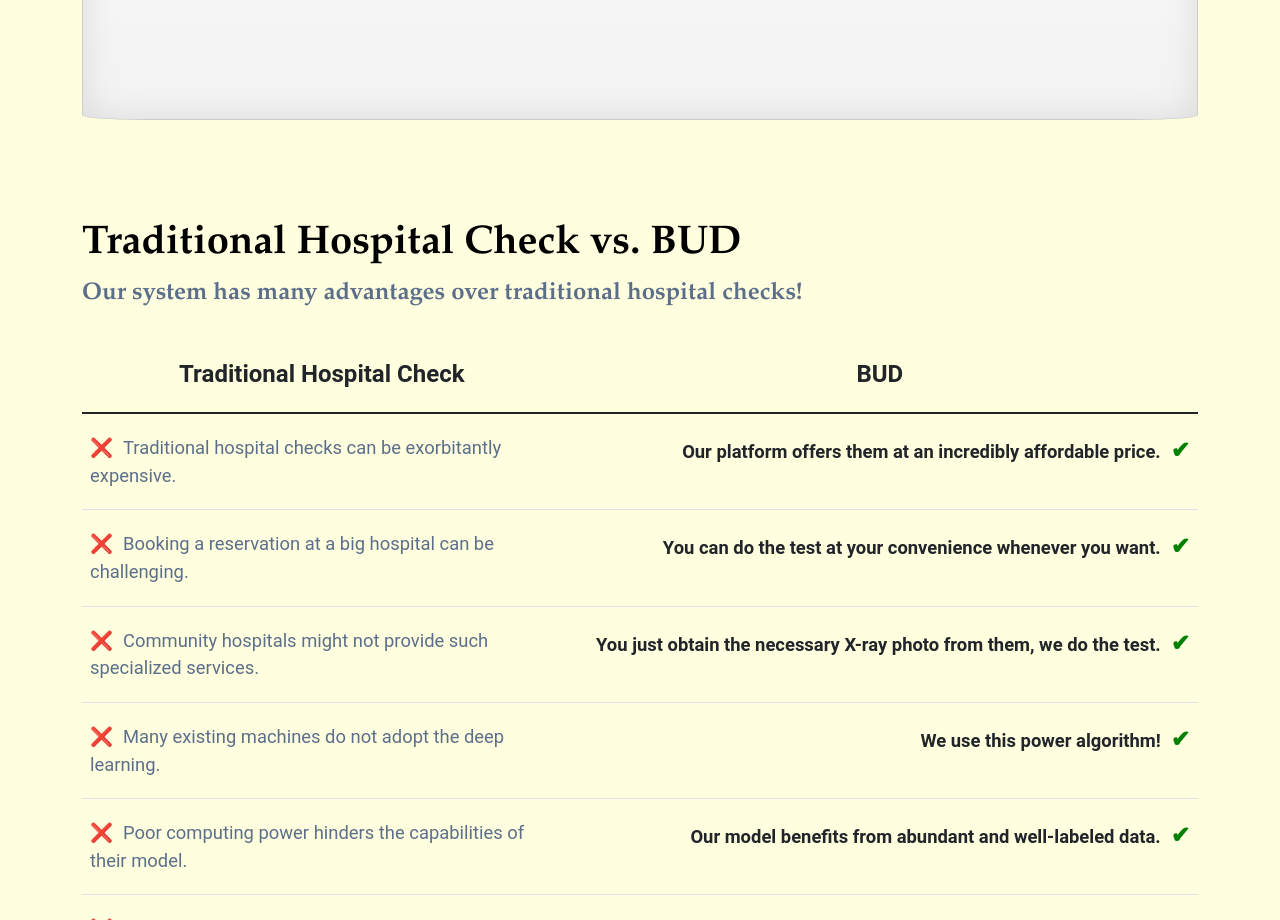
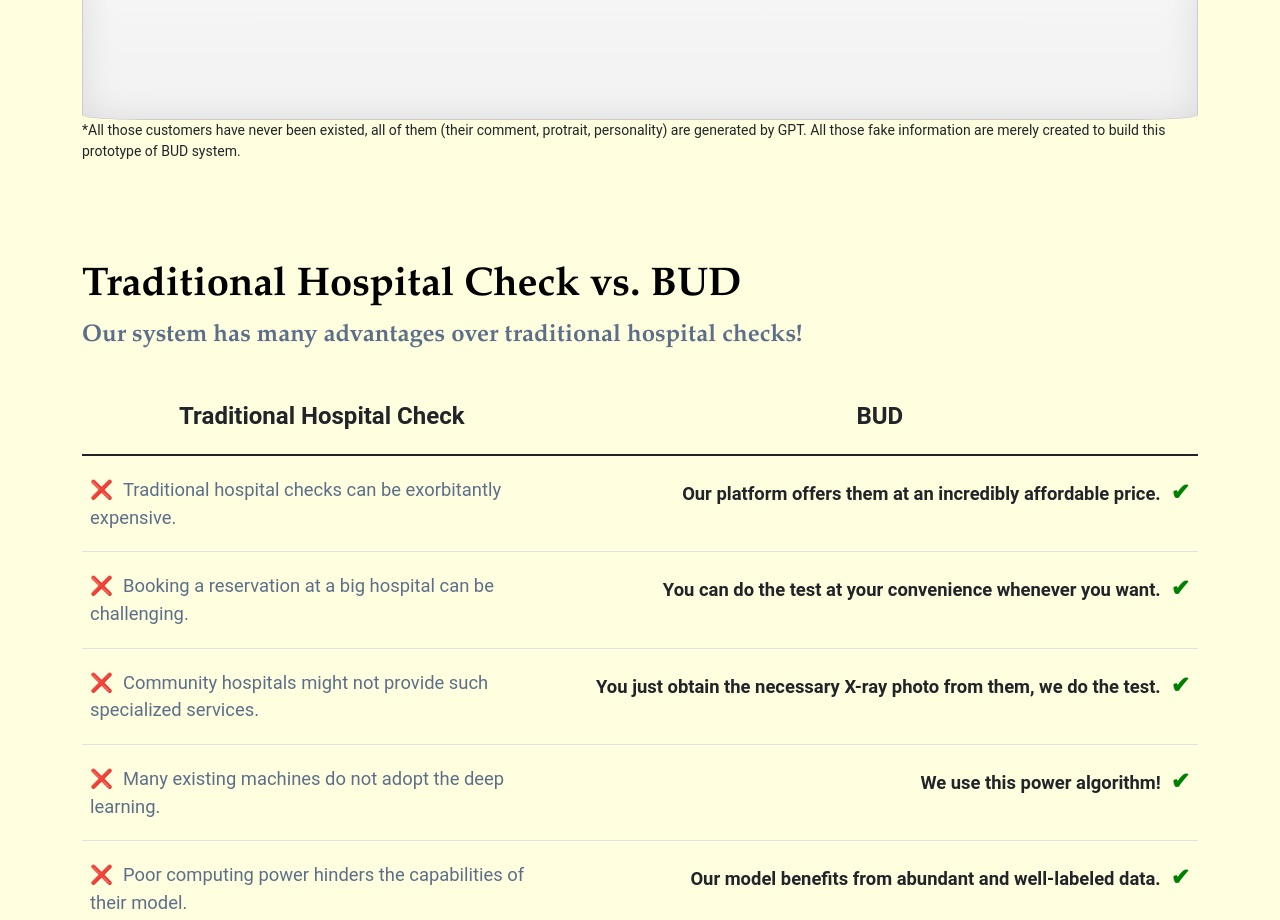
Before and after one commit to YubaC/bud, a plain HTML site: page index.html in a window 1280 px wide. Shown: the part 3540-4460 px from the top of the page. Drawn offline with nearby package versions, Linux system fonts and the light colour scheme.

Commit message:
Feat(index.html): Add disclaimers

```diff
--- a/index.html
+++ b/index.html
@@ -244,6 +244,11 @@
                     </div>
                 </div>
             </div>
+
+            <p class="small">
+                *All those customers have never been existed, all of them (their comment, protrait, personality) are
+                generated by GPT. All those fake information are merely created to build this prototype of BUD system.
+            </p>
         </section>
 
         <style>
```
